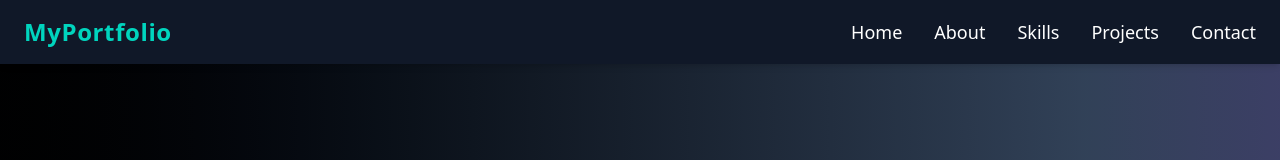
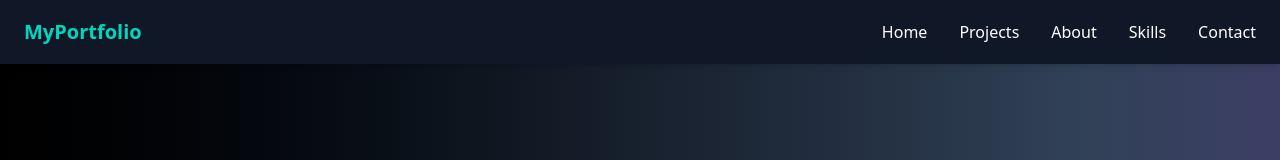
Before and after one commit to shavan810/my-portfolio, a React (Vite) app in the folder frontend/: page / in a window 1280 px wide. Shown: the top 160 px of the page. Built offline with nearby package versions, Linux system fonts and the light colour scheme.

Commit message:
second commit

```diff
--- a/frontend/src/pages/Navbar.jsx
+++ b/frontend/src/pages/Navbar.jsx
@@ -1,69 +1,50 @@
-// src/components/Navbar.jsx
 import { useState } from "react";
-import { FiMenu, FiX } from "react-icons/fi";
+import { FaBars, FaTimes } from "react-icons/fa";
 
 export default function Navbar() {
   const [open, setOpen] = useState(false);
 
-  const navLinks = [
-    { name: "Home", link: "#home" },
-    { name: "About", link: "#about" },
-    { name: "Skills", link: "#skills" },
-    { name: "Projects", link: "#projects" },
-    { name: "Contact", link: "#contact" },
-  ];
+  const handleLinkClick = () => setOpen(false);
 
   return (
     <nav className="fixed top-0 left-0 w-full h-16 bg-gray-900 text-white shadow-md z-50">
-      <div className="max-w-7xl mx-auto flex justify-between items-center px-4 sm:px-6 py-4">
+      <div className="max-w-7xl mx-auto px-6 flex items-center h-full relative">
 
-        {/* Logo */}
-        <h1 className="text-xl sm:text-2xl font-bold text-teal-400 tracking-wide">
+        {/* Logo (Left) */}
+        <h1 className="text-xl font-bold text-teal-400 cursor-pointer">
           MyPortfolio
         </h1>
 
-        {/* Desktop Menu */}
-        <ul className="hidden md:flex gap-6 lg:gap-8 text-base lg:text-lg">
-          {navLinks.map((nav, i) => (
-            <li key={i}>
-              <a
-                href={nav.link}
-                className="relative group"
-              >
-                {nav.name}
-                <span className="absolute left-0 -bottom-1 w-0 h-0.5 bg-teal-400 transition-all duration-300 group-hover:w-full"></span>
-              </a>
-            </li>
-          ))}
+        {/* Desktop Menu (Right) */}
+        <ul className="hidden md:flex space-x-8 ml-auto">
+          <li><a href="#home" className="hover:text-teal-400 transition">Home</a></li>
+          <li><a href="#projects" className="hover:text-teal-400 transition">Projects</a></li>
+          <li><a href="#about" className="hover:text-teal-400 transition">About</a></li>
+          <li><a href="#skills" className="hover:text-teal-400 transition">Skills</a></li>
+          <li><a href="#contact" className="hover:text-teal-400 transition">Contact</a></li>
         </ul>
 
-        {/* Mobile Menu Button */}
+        {/* Mobile Hamburger Button (Center) */}
         <button
+          className="md:hidden text-4xl w-[100px] focus:outline-none absolute left-1/2 transform -translate-x-1/2"
           onClick={() => setOpen(!open)}
-          className="md:hidden text-2xl focus:outline-none"
         >
-          {open ? <FiX /> : <FiMenu />}
+          {open ? <FaTimes /> : <FaBars />}
         </button>
       </div>
 
-      {/* Mobile Menu */}
+      {/* Mobile Dropdown Menu */}
       <div
-        className={`md:hidden bg-gray-800 transition-all duration-300 overflow-hidden ${
-          open ? "max-h-96" : "max-h-0"
+        className={`md:hidden bg-gray-900/95 backdrop-blur-sm transition-all duration-500 ease-in-out overflow-hidden w-full ${
+          open ? "max-h-96 opacity-100" : "max-h-0 opacity-0"
         }`}
       >
-        <ul className="flex flex-col items-center gap-6 py-4">
-          {navLinks.map((nav, i) => (
-            <li key={i}>
-              <a
-                href={nav.link}
-                className="text-base sm:text-lg hover:text-teal-400 transition-colors"
-                onClick={() => setOpen(false)} // close menu on click
-              >
-                {nav.name}
-              </a>
-            </li>
-          ))}
+        <ul className="flex flex-col items-center text-center py-4 space-y-4">
+          <li><a href="#home" onClick={handleLinkClick} className="hover:text-teal-400 text-lg">Home</a></li>
+          <li><a href="#projects" onClick={handleLinkClick} className="hover:text-teal-400 text-lg">Projects</a></li>
+          <li><a href="#about" onClick={handleLinkClick} className="hover:text-teal-400 text-lg">About</a></li>
+          <li><a href="#skills" onClick={handleLinkClick} className="hover:text-teal-400 text-lg">Skills</a></li>
+          <li><a href="#contact" onClick={handleLinkClick} className="hover:text-teal-400 text-lg">Contact</a></li>
         </ul>
       </div>
     </nav>
```
